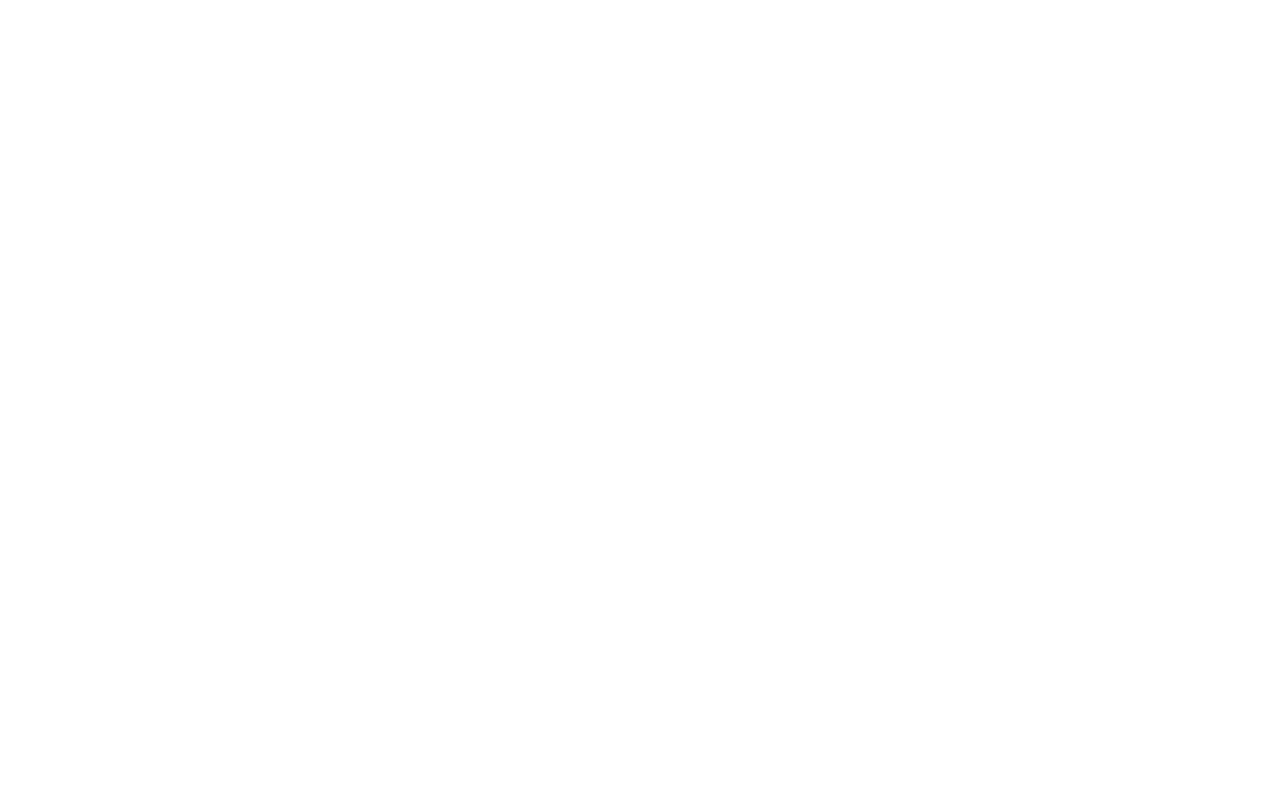
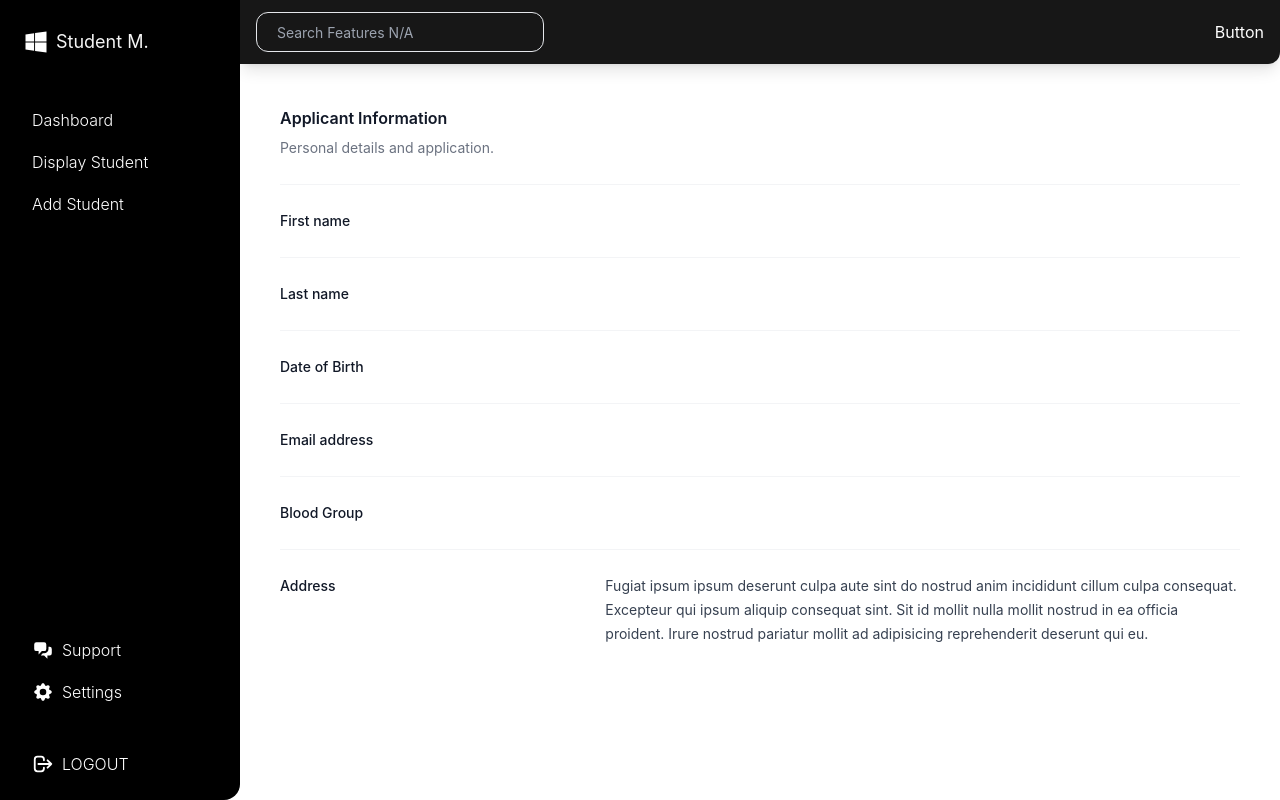
Before and after one commit to nishambohora12/classteacher, a React (Create React App) app: page /studentprofile in a window 1280 px wide. Before the commit this address had no page. Built offline with nearby package versions, Linux system fonts and the light colour scheme.

Commit message:
getting profile

```diff
--- a/src/App.css
+++ b/src/App.css
@@ -12,6 +12,7 @@
     animation: App-logo-spin infinite 20s linear;
   }
 }
+
 
 
 
--- a/src/App.js
+++ b/src/App.js
@@ -6,6 +6,7 @@ import { Link } from 'react-router-dom';
 
 import Addstudent from './component/AddStudent';
 import DisplayStudent from './component/DisplayStudent';
+import StudentProfile from './component/StudentProfile';
 
 
 function App() {
@@ -16,6 +17,8 @@ function App() {
           <Route path="Dashboard" element={<Dashboard />} />
           <Route path="displayStudent" element={<DisplayStudent />} />
           <Route path="addStudent" element={<Addstudent />} />
+          <Route path="studentprofile" element={<StudentProfile/>}/>
+          <Route path="/studentprofile" render={(props) => <StudentProfile {...props}/>}/>
         </Route>
 
 
--- a/src/component/DisplayStudent.js
+++ b/src/component/DisplayStudent.js
@@ -1,9 +1,15 @@
 import React from 'react'
 import { useState, useEffect } from 'react';
+import EditStudent from './EditStudent';
+import { Link } from 'react-router-dom';
+import StudentProfile from './StudentProfile';
+import { useNavigate } from 'react-router-dom';
 export default function DisplayStudent() {
 
 
-const [student, setstudent] = useState([]);
+    const [student, setstudent] = useState([]);
+
+    const navigate = useNavigate();
 
     const getUsers = async () => {
         const response = await fetch('http://localhost:8080/',
@@ -21,8 +27,10 @@ const [student, setstudent] = useState([]);
     }, [])
 
 
+
+
     return (
-        <div>
+        <div >
 
             <div class="relative overflow-x-auto shadow-md sm:rounded-lg">
                 <table class="w-full text-sm text-left text-gray-500 dark:text-gray-400">
@@ -49,16 +57,15 @@ const [student, setstudent] = useState([]);
                         </tr>
                     </thead>
                     <tbody>
-                        {student.map((i)=>{
+                        {student.map((i) => {
 
                             return (
                                 <tr class="bg-white border-b dark:bg-gray-800 dark:border-gray-700">
-                                    <th scope="row" class="px-6 py-4 font-medium text-gray-900 whitespace-nowrap dark:text-white">{ `${i.firstName} ${i.lastName}`}</th>
+                                    <th key={i._id}  onClick={() => { this.props.history.push(`/studentprofile/${i._id}`) }} scope="row" class="px-6 py-4 font-medium text-gray-900 whitespace-nowrap dark:text-white">{`${i.firstName} ${i.lastName}`}</th>
                                     <td class="px-6 py-4">{i.dateOfBirth}</td>
                                     <td class="px-6 py-4">{i.bloodGroup}</td>
                                     <td class="px-6 py-4">{i.email}  {i.region}</td>
-                                    <td class="px-6 py-4">{ `${i.streetAddress}, ${i.city}, ${i.region} ${i.postalCode}`}</td>
-
+                                    <td class="px-6 py-4">{`${i.streetAddress}, ${i.city}, ${i.region} ${i.postalCode}`}</td>
 
                                 </tr>
                             )
--- /dev/null
+++ b/src/component/EditStudent.js
@@ -0,0 +1,45 @@
+import React from 'react'
+
+export default function EditStudent() {
+  return (
+    <div>
+
+
+
+<div id="defaultModal" tabindex="-1" aria-hidden="true" class="fixed top-0 left-0 right-0 z-50 hidden w-full p-4 overflow-x-hidden overflow-y-auto md:inset-0 h-[calc(100%-1rem)] max-h-full">
+    <div class="relative w-full max-w-2xl max-h-full">
+
+        <div class="relative bg-white rounded-lg shadow dark:bg-gray-700">
+
+            <div class="flex items-start justify-between p-4 border-b rounded-t dark:border-gray-600">
+                <h3 class="text-xl font-semibold text-gray-900 dark:text-white">
+                    Terms of Service
+                </h3>
+                <button type="button" class="text-gray-400 bg-transparent hover:bg-gray-200 hover:text-gray-900 rounded-lg text-sm p-1.5 ml-auto inline-flex items-center dark:hover:bg-gray-600 dark:hover:text-white" data-modal-hide="defaultModal">
+                    <svg aria-hidden="true" class="w-5 h-5" fill="currentColor" viewBox="0 0 20 20" xmlns="http://www.w3.org/2000/svg"><path fill-rule="evenodd" d="M4.293 4.293a1 1 0 011.414 0L10 8.586l4.293-4.293a1 1 0 111.414 1.414L11.414 10l4.293 4.293a1 1 0 01-1.414 1.414L10 11.414l-4.293 4.293a1 1 0 01-1.414-1.414L8.586 10 4.293 5.707a1 1 0 010-1.414z" clip-rule="evenodd"></path></svg>
+                    <span class="sr-only">Close modal</span>
+                </button>
+            </div>
+
+            <div class="p-6 space-y-6">
+                <p class="text-base leading-relaxed text-gray-500 dark:text-gray-400">
+                    With less than a month to go before the European Union enacts new consumer privacy laws for its citizens, companies around the world are updating their terms of service agreements to comply.
+                </p>
+                <p class="text-base leading-relaxed text-gray-500 dark:text-gray-400">
+                    The European Union’s General Data Protection Regulation (G.D.P.R.) goes into effect on May 25 and is meant to ensure a common set of data rights in the European Union. It requires organizations to notify users as soon as possible of high-risk data breaches that could personally affect them.
+                </p>
+            </div>
+
+            <div class="flex items-center p-6 space-x-2 border-t border-gray-200 rounded-b dark:border-gray-600">
+                <button data-modal-hide="defaultModal" type="button" class="text-white bg-blue-700 hover:bg-blue-800 focus:ring-4 focus:outline-none focus:ring-blue-300 font-medium rounded-lg text-sm px-5 py-2.5 text-center dark:bg-blue-600 dark:hover:bg-blue-700 dark:focus:ring-blue-800">I accept</button>
+                <button data-modal-hide="defaultModal" type="button" class="text-gray-500 bg-white hover:bg-gray-100 focus:ring-4 focus:outline-none focus:ring-blue-300 rounded-lg border border-gray-200 text-sm font-medium px-5 py-2.5 hover:text-gray-900 focus:z-10 dark:bg-gray-700 dark:text-gray-300 dark:border-gray-500 dark:hover:text-white dark:hover:bg-gray-600 dark:focus:ring-gray-600">Decline</button>
+            </div>
+        </div>
+    </div>
+</div>
+
+
+
+    </div>
+  )
+}
--- a/src/component/Layout.js
+++ b/src/component/Layout.js
@@ -11,11 +11,11 @@ export default function Layout() {
     <div className='flex flex-col h-screen '>
       <div className='flex flex-1 '>
          <Sidebar />
-        <div className="flex-1 ">
+        <div className=" flex-1 ">
         <div> <Header  /> </div>
 
 
-          <div className="  p-10"> {<Outlet />}</div>
+          <div className=" p-10"> {<Outlet />}</div>
       </div>
       </div>
 
--- /dev/null
+++ b/src/component/StudentProfile.js
@@ -0,0 +1,63 @@
+import React from 'react';
+import { Component } from 'react';
+import { useState } from 'react';
+
+
+class StudentProfile extends Component
+{
+
+
+
+
+
+render()
+{
+    return(
+
+        <div>
+
+            <div className="px-4 sm:px-0">
+                <h3 className="text-base font-semibold leading-7 text-gray-900">Applicant Information</h3>
+                <p className="mt-1 max-w-2xl text-sm leading-6 text-gray-500">Personal details and application.</p>
+            </div>
+            <div className="mt-6 border-t border-gray-100">
+                <dl className="divide-y divide-gray-100">
+                    <div className="px-4 py-6 sm:grid sm:grid-cols-3 sm:gap-4 sm:px-0">
+                        <dt className="text-sm font-medium leading-6 text-gray-900">First name</dt>
+                        <dd className="mt-1 text-sm leading-6 text-gray-700 sm:col-span-2 sm:mt-0">{this.firstName}</dd>
+                    </div>
+                    <div className="px-4 py-6 sm:grid sm:grid-cols-3 sm:gap-4 sm:px-0">
+                        <dt className="text-sm font-medium leading-6 text-gray-900">Last name</dt>
+                        <dd className="mt-1 text-sm leading-6 text-gray-700 sm:col-span-2 sm:mt-0">{this.latname}</dd>
+                    </div>
+                    <div className="px-4 py-6 sm:grid sm:grid-cols-3 sm:gap-4 sm:px-0">
+                        <dt className="text-sm font-medium leading-6 text-gray-900">Date of Birth</dt>
+                        <dd className="mt-1 text-sm leading-6 text-gray-700 sm:col-span-2 sm:mt-0">{this.dateofbirth}</dd>
+                    </div>
+                    <div className="px-4 py-6 sm:grid sm:grid-cols-3 sm:gap-4 sm:px-0">
+                        <dt className="text-sm font-medium leading-6 text-gray-900">Email address</dt>
+                        <dd className="mt-1 text-sm leading-6 text-gray-700 sm:col-span-2 sm:mt-0">{this.email}</dd>
+                    </div>
+                    <div className="px-4 py-6 sm:grid sm:grid-cols-3 sm:gap-4 sm:px-0">
+                        <dt className="text-sm font-medium leading-6 text-gray-900">Blood Group</dt>
+                        <dd className="mt-1 text-sm leading-6 text-gray-700 sm:col-span-2 sm:mt-0">{this.bloodgroup}</dd>
+                    </div>
+                    <div className="px-4 py-6 sm:grid sm:grid-cols-3 sm:gap-4 sm:px-0">
+                        <dt className="text-sm font-medium leading-6 text-gray-900">Address</dt>
+                        <dd className="mt-1 text-sm leading-6 text-gray-700 sm:col-span-2 sm:mt-0">
+                            Fugiat ipsum ipsum deserunt culpa aute sint do nostrud anim incididunt cillum culpa consequat. Excepteur
+                            qui ipsum aliquip consequat sint. Sit id mollit nulla mollit nostrud in ea officia proident. Irure nostrud
+                            pariatur mollit ad adipisicing reprehenderit deserunt qui eu.
+                        </dd>
+                    </div>
+
+                </dl>
+            </div>
+        </div>
+    );
+
+}
+
+}
+
+export default StudentProfile;
--- a/src/server.js
+++ b/src/server.js
@@ -65,10 +65,23 @@ app.get("/",async ( req, res)=>
    res.json(docs);
 })
 
+app.get("/:id",async ( req, res)=>
+{
+   const docs =    await Student.find(_id);
+   console.log(docs);
+   res.json(docs);
+})
+
+app.put("/:id", async(res,req) =>{
+
+})
+
+app.delete("/:id", async(res,req) =>{
+
+})
+
 // setup another route to listen on /about
-app.get("/about", function (req, res) {
-  res.send("<h3>About</h3>");
-});
+
 
 // setup http server to listen on HTTP_PORT
 app.listen(HTTP_PORT, onHttpStart);
```
